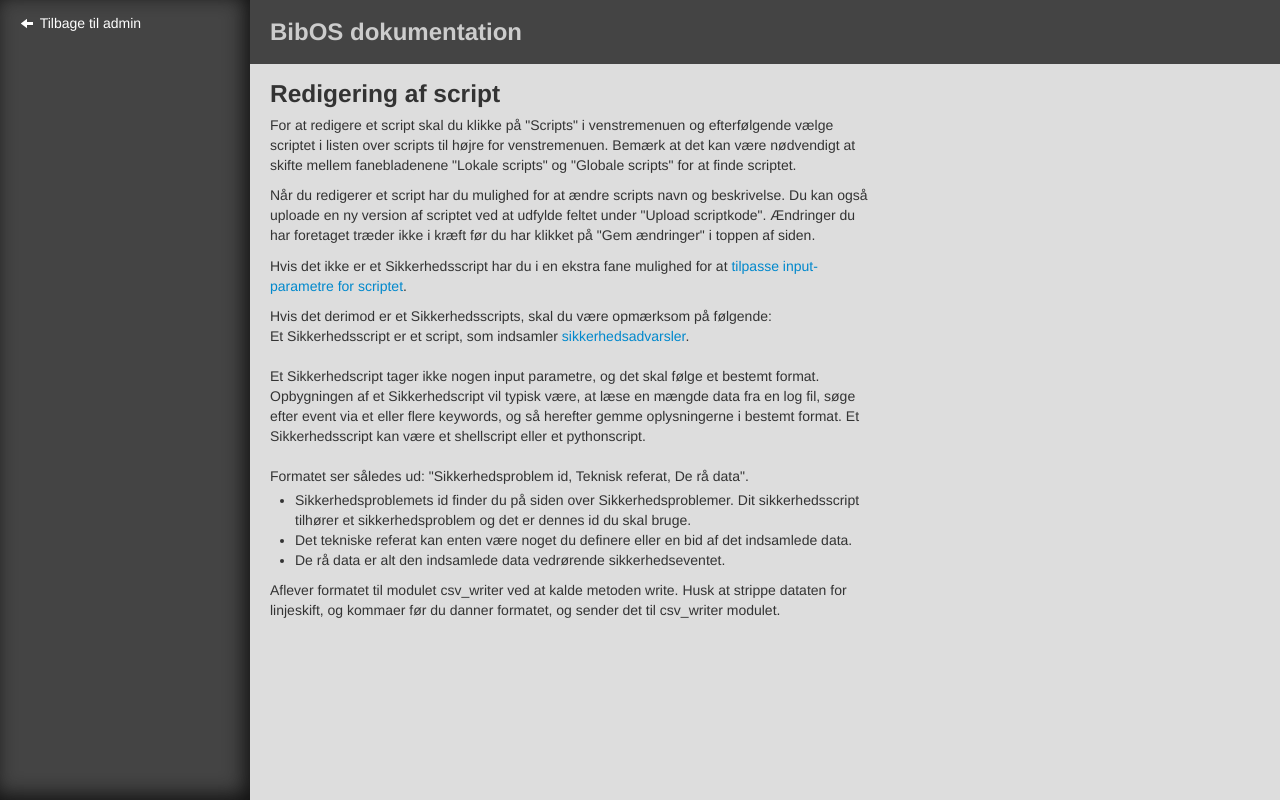
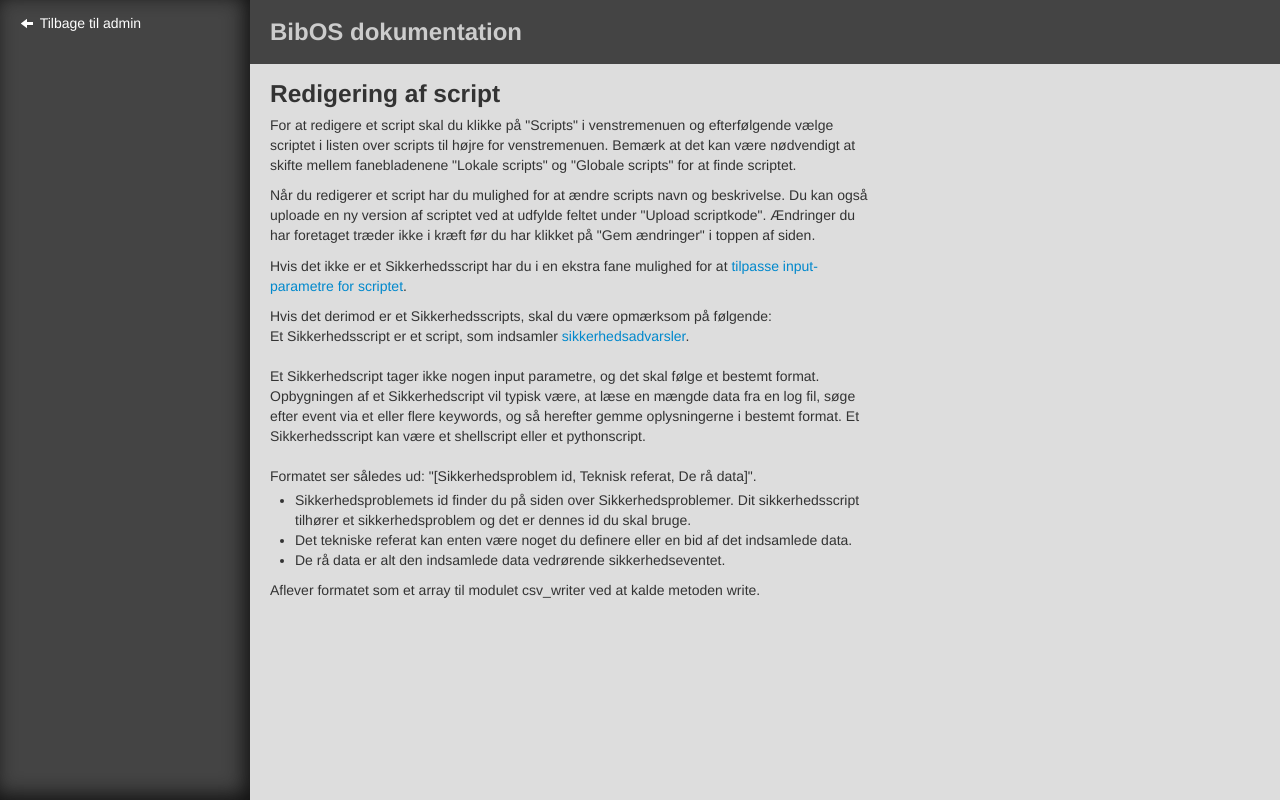
Before and after one commit to magenta-aps/bibos_admin, a Django app: template admin_site/templates/documentation/scripts/edit.html in a window 1280 px wide. Run offline with Django 3.2, Linux system fonts and the light colour scheme; the template is opened without the code that fills it, so the values that code supplies are empty.

Commit message:
Added documentation for the security format. It should be passed as an array.

```diff
--- a/admin_site/templates/documentation/scripts/edit.html
+++ b/admin_site/templates/documentation/scripts/edit.html
@@ -34,7 +34,7 @@
 	eller et pythonscript.
 	<br>
 	<br>
-	Formatet ser således ud: "Sikkerhedsproblem id, Teknisk referat, De rå data".<br>
+	Formatet ser således ud: "[Sikkerhedsproblem id, Teknisk referat, De rå data]".<br>
   </p>
   <ul>
 	  <li>
@@ -49,8 +49,6 @@
 	  </li>
   </ul>
   <p>
-  	Aflever formatet til modulet csv_writer ved at kalde metoden write.
-	Husk at strippe dataten for linjeskift, og kommaer før du danner formatet,
-	og sender det til csv_writer modulet.
+  	Aflever formatet som et array til modulet csv_writer ved at kalde metoden write.
   </p>
 {% endblock %}
```
